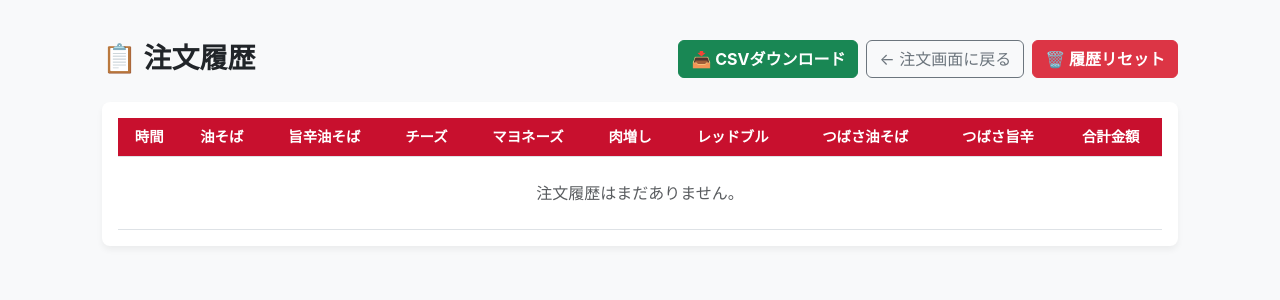
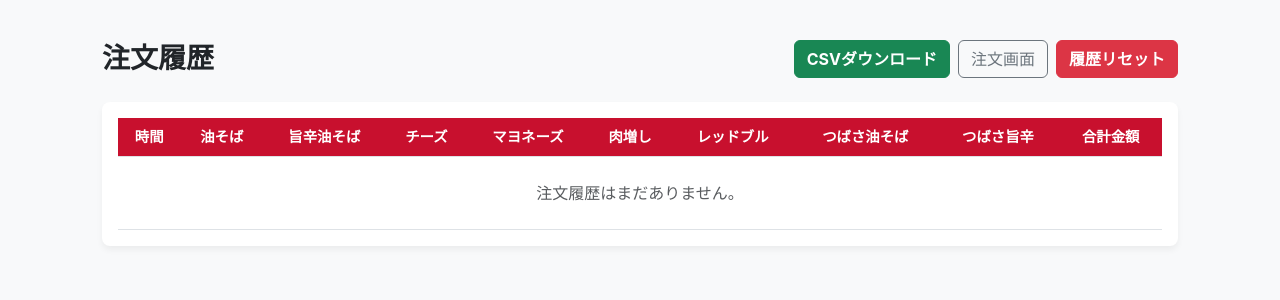
Before and after one commit to yasuyodesu/oil-noodles-system, a Flask app: page /history in a window 1280 px wide. Shown: the top 300 px of the page. Run offline with Flask 3, Linux system fonts and the light colour scheme; data that the repository does not hold is empty.

Commit message:
html修正

```diff
--- a/templates/history.html
+++ b/templates/history.html
@@ -12,12 +12,12 @@
     <div class="container my-3" style="max-width: 1100px;">
         <!-- ヘッダーエリア -->
         <div class="d-flex flex-wrap justify-content-between align-items-center mb-4 gap-2">
-            <h1 class="h3 fw-bold text-dark m-0">📋 注文履歴</h1>
+            <h1 class="h3 fw-bold text-dark m-0">注文履歴</h1>
             <div class="d-flex gap-2 flex-wrap">
-                <a href="/download_csv" class="btn btn-success fw-bold">📥 CSVダウンロード</a>
-                <a href="/" class="btn btn-outline-secondary">← 注文画面に戻る</a>
+                <a href="/download_csv" class="btn btn-success fw-bold">CSVダウンロード</a>
+                <a href="/" class="btn btn-outline-secondary">注文画面</a>
                 <button type="button" class="btn btn-danger fw-bold" data-bs-toggle="modal" data-bs-target="#resetModal">
-                    🗑️ 履歴リセット
+                    履歴リセット
                 </button>
             </div>
         </div>
```
Also changed, not shown: templates/index.html (+3 -11 lines).
